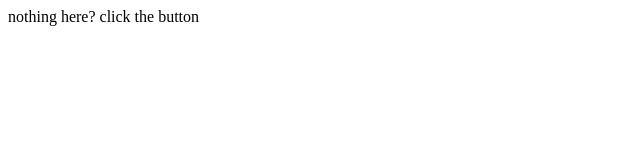
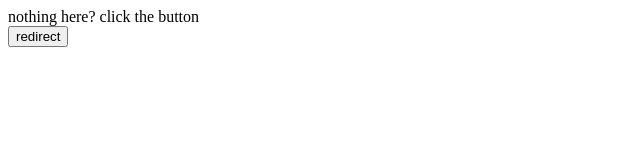
Before and after one commit to fecokathatarraspro/charmset, a plain HTML site: page index.html in a window 1280 px wide. Shown: the whole page, without its empty margins (0-640 px from the left). Drawn offline with Linux system fonts and the light colour scheme.

Commit message:
Update index.html

```diff
--- a/index.html
+++ b/index.html
@@ -8,8 +8,8 @@
   <body>
     <label> nothing here? click the button </label>
    <br>
-   <a href="fecokathatarraspro.github.io/charmset/login.html>
-     redirect
-   </a>
+   <button onclick="parent.location='https://fecokathatarraspro.github.io/charmset/login.html'">
+    redirect
+   </button>
   </body>
 </html>
```
